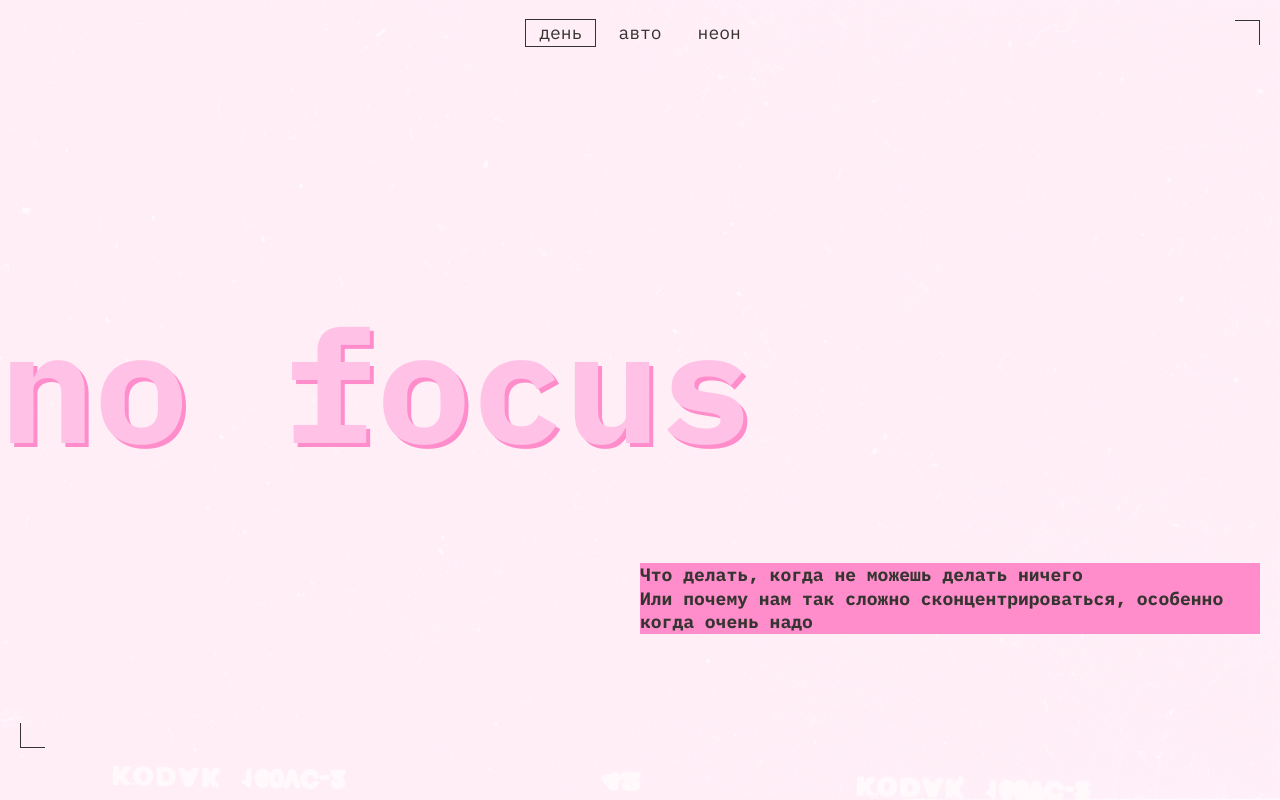
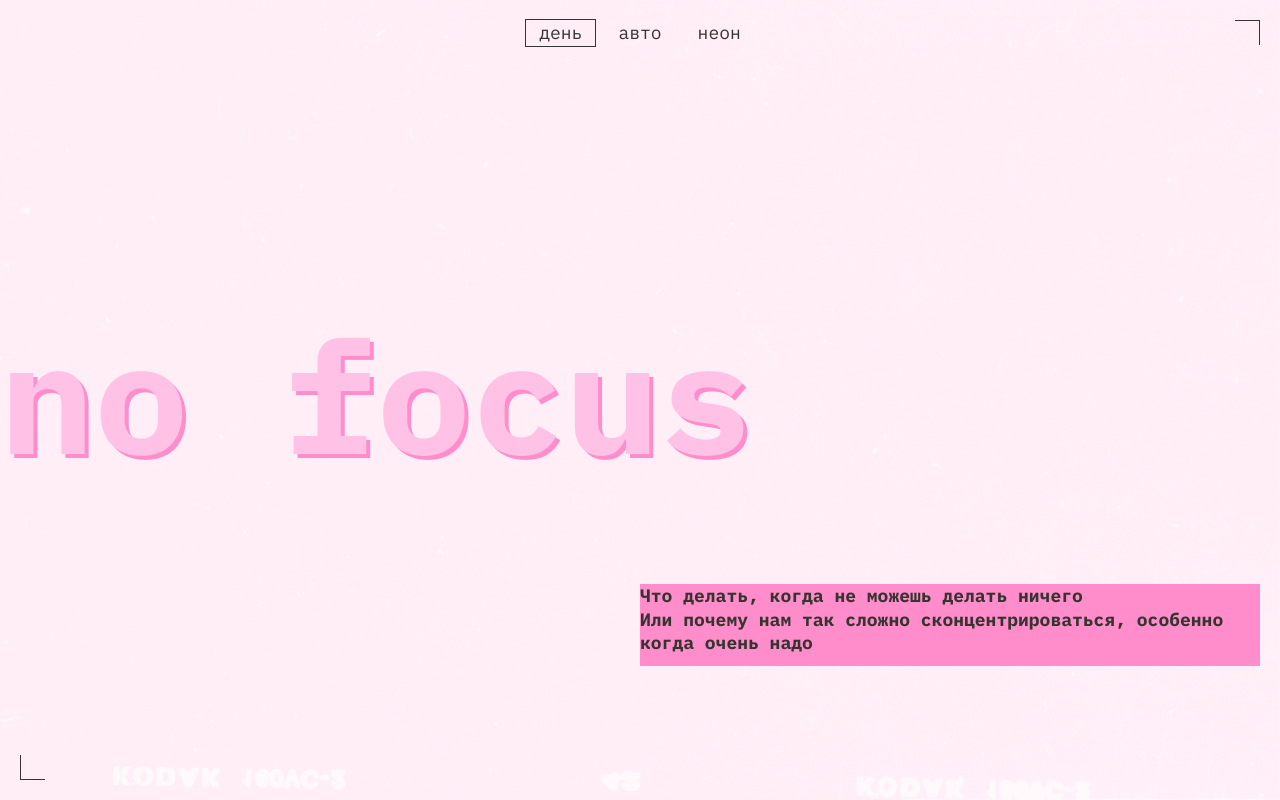
Before and after one commit to Alek-sundra/slozhno-sosredotochitsya, a plain HTML site: page index.html in a window 1280 px wide. Shown: the top 800 px of the page. Drawn offline with Linux system fonts and the light colour scheme.

Commit message:
Финальные правки

```diff
--- a/styles/style.css
+++ b/styles/style.css
@@ -19,6 +19,8 @@
   position: relative;
   display: grid;
   grid-template-columns: 1fr 1fr;
+  height: 100vh;
+  min-height: var(--footer-header-heigh, 667px);
   padding: var(--page-padding, 10px);
 }
 
@@ -158,7 +160,8 @@
   display: flex;
   justify-content: center;
   align-items: center;
-  height: var(--footer-height, 667px);
+  height: 100vh;
+  min-height: var(--footer-header-heigh, 667px);
 }
 
 .footer-title {
@@ -175,7 +178,7 @@
     --content-padding: 60px 20px;
     --section-margin-block-end: 80px;
     --header-margin-block-end: 162px;
-    --footer-height: 1024px;
+    --footer-header-heigh: 1024px;
   }
 
   .main__title {
@@ -246,7 +249,7 @@
 @media (width>=1024px) {
   :root {
     --header-margin-block-end: 114px;
-    --footer-height: 768px;
+    --footer-header-heigh: 768px;
   }
 
   .content__section {
--- a/styles/variables.css
+++ b/styles/variables.css
@@ -15,5 +15,5 @@
   --content-padding: 40px 10px;
   --header-margin-block-end: 55px;
   --section-margin-block-end: 50px;
-  --footer-height: 667px;
+  --footer-header-height: 667px;
 }
```
